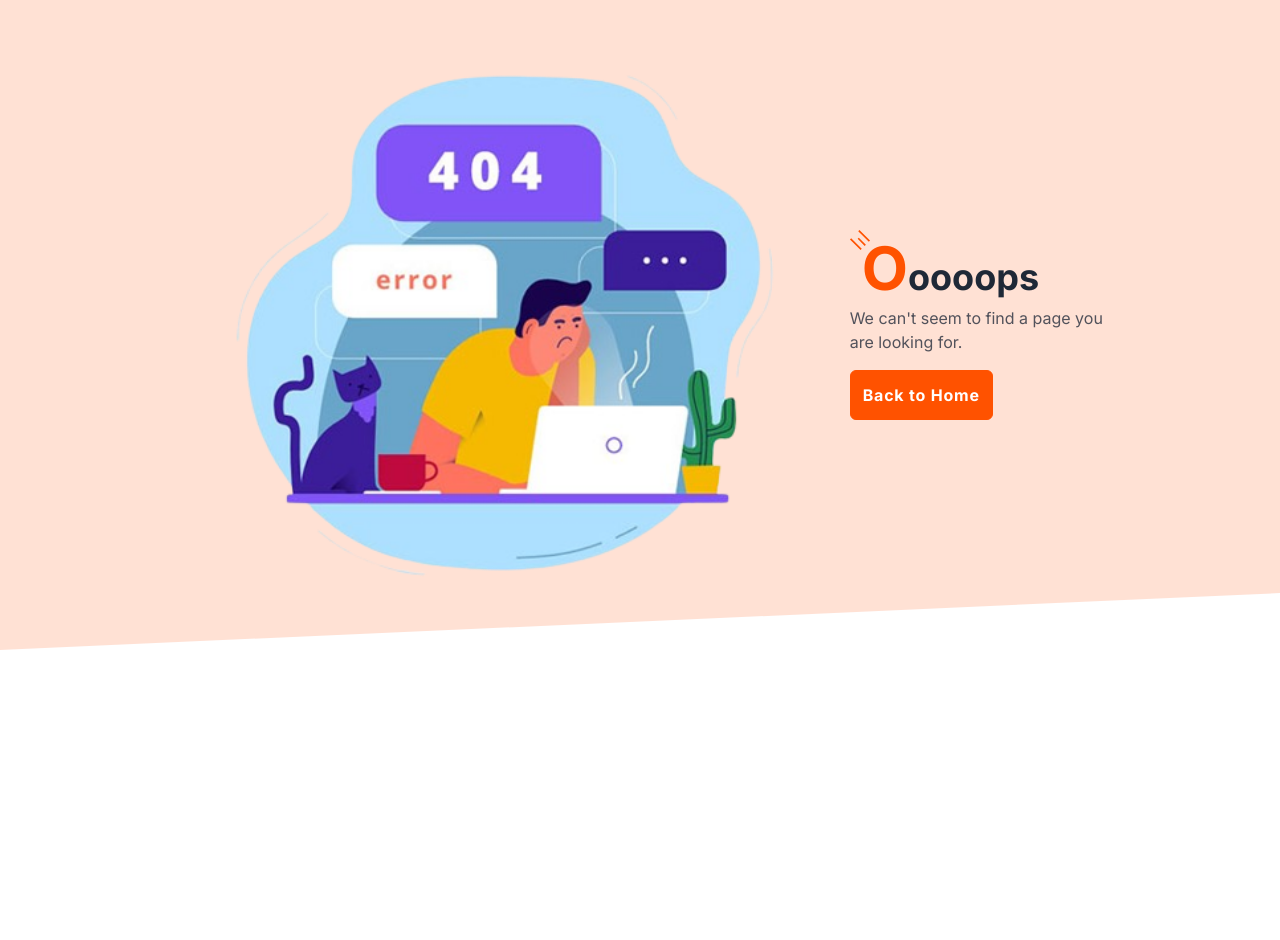
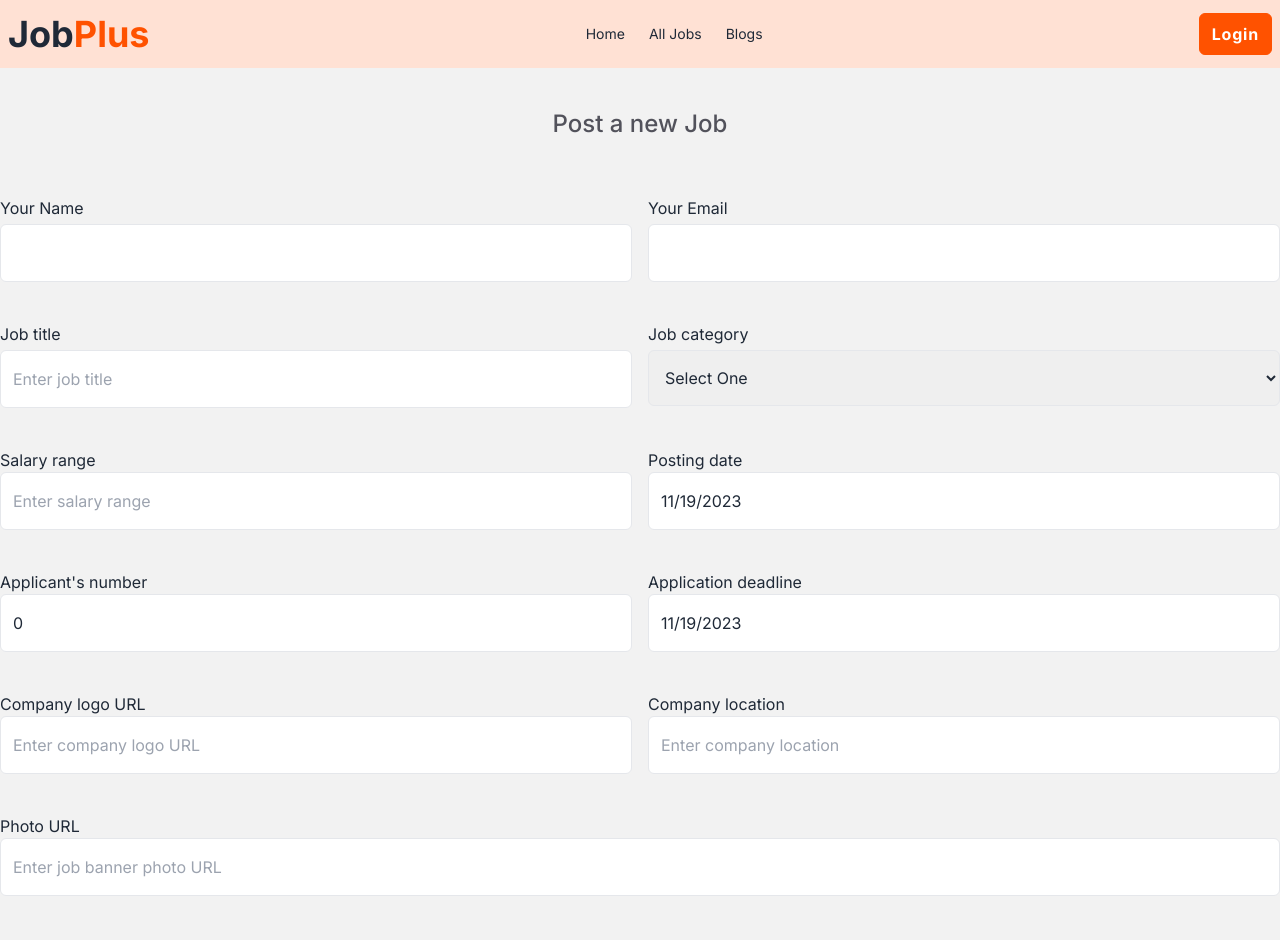
Before and after one commit to borhan98/JobPlus-client, a React (Vite) app: page /addjob in a window 1280 px wide. Shown: the top 940 px of the page. Before the commit the page ends 800 px from the top, so only its background shows below. Built offline with nearby package versions, Linux system fonts and the light colour scheme; no server answers.

Commit message:
Add a Job page added

```diff
--- a/package.json
+++ b/package.json
@@ -16,6 +16,7 @@
     "match-sorter": "^6.3.1",
     "prop-types": "^15.8.1",
     "react": "^18.2.0",
+    "react-datepicker": "^4.21.0",
     "react-dom": "^18.2.0",
     "react-hot-toast": "^2.4.1",
     "react-icons": "^4.12.0",
--- /dev/null
+++ b/src/Pages/AddJob.jsx
@@ -0,0 +1,197 @@
+import useAuth from "../Hooks/useAuth";
+import { useState } from "react";
+import DatePicker from "react-datepicker";
+import "react-datepicker/dist/react-datepicker.css";
+
+const AddJob = () => {
+  const [startDate, setStartDate] = useState(new Date());
+  const { user } = useAuth();
+
+  return (
+    <div className="bg-base-200">
+      <div className="container mx-auto">
+        <div className="text-center max-w-xl mx-auto mb-14 pt-10">
+          <h3 className="text-2xl font-medium text-zinc-600 mb-4">
+            Post a new Job
+          </h3>
+        </div>
+        <form className="space-y-10">
+          {/* Row 1 */}
+          <div className="grid grid-cols-1 md:grid-cols-2 gap-4">
+            <div className="space-y-1">
+              <label htmlFor="email">Your Name</label>
+              <input
+                type="text"
+                name="name"
+                defaultValue={user?.displayName}
+                className="border pl-3 py-4 rounded-md focus:outline-none focus:shadow-md w-full bg-base-100"
+                required
+                id="email"
+                disabled
+              />
+            </div>
+            <div className="space-y-1">
+              <label htmlFor="email">Your Email</label>
+              <input
+                type="email"
+                name="email"
+                defaultValue={user?.email}
+                className="border pl-3 py-4 rounded-md focus:outline-none focus:shadow-md w-full bg-base-100"
+                required
+                id="email"
+                disabled
+              />
+            </div>
+          </div>
+          {/* Row 2 */}
+          <div className="grid grid-cols-1 md:grid-cols-2 gap-4">
+            <div className="space-y-1">
+              <label htmlFor="email">Job title</label>
+              <input
+                type="text"
+                name="title"
+                placeholder="Enter job title"
+                className="border pl-3 py-4 rounded-md focus:outline-none focus:shadow-md w-full"
+                required
+                id="email"
+              />
+            </div>
+            <div className="space-y-1">
+              <label htmlFor="email">Job category</label>
+              <select
+                className="border pl-3 py-4 rounded-md focus:outline-none focus:shadow-md w-full"
+                id="email"
+                name="category"
+              >
+                <option value="">Select One</option>
+                <option value="on-site">On-site</option>
+                <option value="remote">Remote</option>
+                <option value="hybrid">Hybrid</option>
+                <option value="part-time">Part Time</option>
+              </select>
+            </div>
+          </div>
+          {/* Row 3 */}
+          <div className="grid grid-cols-1 md:grid-cols-2 gap-4">
+            <div>
+              <label htmlFor="email">Salary range</label>
+              <input
+                type="text"
+                name="salary"
+                placeholder="Enter salary range"
+                className="border pl-3 py-4 rounded-md focus:outline-none focus:shadow-md w-full"
+                required
+                id="email"
+              />
+            </div>
+            <div>
+              <label htmlFor="email">Posting date</label>
+              <input
+                type="text"
+                name="postingDate"
+                defaultValue={new Date().toLocaleDateString()}
+                className="border pl-3 py-4 rounded-md focus:outline-none focus:shadow-md w-full"
+                required
+                id="email"
+              />
+            </div>
+          </div>
+          {/* Row 4 */}
+          <div className="grid grid-cols-1 md:grid-cols-2 gap-4">
+            <div>
+              <label htmlFor="email">Applicant&#39;s number</label>
+              <input
+                type="text"
+                name="applied"
+                defaultValue={0}
+                className="border pl-3 py-4 rounded-md focus:outline-none focus:shadow-md w-full"
+                required
+                id="email"
+              />
+            </div>
+            <div className="flex flex-col">
+            <label htmlFor="email">Application deadline</label>
+              <DatePicker
+                className="border pl-3 py-4 rounded-md focus:outline-none focus:shadow-md w-full"
+                selected={startDate}
+                onChange={(date) => setStartDate(date)}
+              />
+
+              {/* <label htmlFor="email">Application deadline</label>
+              <input
+                type="date"
+                name="deadline"
+                placeholder="Enter your email"
+                className="border pl-3 py-4 rounded-md focus:outline-none focus:shadow-md w-full"
+                required
+                id="email"
+              /> */}
+            </div>
+          </div>
+          {/* Row 5 */}
+          <div className="grid grid-cols-1 md:grid-cols-2 gap-4">
+            <div>
+              <label htmlFor="company_logo">Company logo URL</label>
+              <input
+                type="text"
+                name="conpany_logo"
+                placeholder="Enter company logo URL"
+                className="border pl-3 py-4 rounded-md focus:outline-none focus:shadow-md w-full"
+                id="company_logo"
+              />
+            </div>
+            <div>
+              <label htmlFor="location">Company location</label>
+              <input
+                type="text"
+                name="location"
+                placeholder="Enter company location"
+                className="border pl-3 py-4 rounded-md focus:outline-none focus:shadow-md w-full"
+                required
+                id="location"
+              />
+            </div>
+          </div>
+          <div>
+            <label htmlFor="email">Photo URL</label>
+            <input
+              type="text"
+              name="photo"
+              placeholder="Enter job banner photo URL"
+              className="border pl-3 py-4 rounded-md focus:outline-none focus:shadow-md w-full"
+              required
+              id="email"
+            />
+          </div>
+          <div>
+            <label htmlFor="description">Job description</label>
+            <textarea
+              name="description"
+              placeholder="Enter job description"
+              className="border pl-3 py-4 rounded-md focus:outline-none focus:shadow-md w-full"
+              id="description"
+              cols="30"
+              rows="5"
+            ></textarea>
+          </div>
+          <div>
+            <label htmlFor="description">Responsibilities</label>
+            <textarea
+              name="responsibilities"
+              placeholder="Enter job responsibilities"
+              className="border pl-3 py-4 rounded-md focus:outline-none focus:shadow-md w-full bg-base-200"
+              id="description"
+              cols="30"
+              rows="5"
+            ></textarea>
+          </div>
+          <button className="bg-[#FF5200] py-2 px-3 w-full rounded-md text-white font-bold tracking-wider border border-[#FF5200] duration-300 hover:bg-transparent hover:text-zinc-600">
+            Add Now
+          </button>
+        </form>
+      </div>
+    </div>
+  );
+};
+
+export default AddJob;
--- a/src/Pages/AllJobs.jsx
+++ b/src/Pages/AllJobs.jsx
@@ -8,6 +8,18 @@ const AllJobs = () => {
   const [searchJob, setSearchJob] = useState("");
   const [searchValue, setSearchValue] = useState("");
   const axios = useAxios();
+
+  const plit = "2023-11-15";
+  const date = plit.split("-").join("/");
+  const currentDate = new Date().toLocaleDateString();
+//   console.log(currentDate);
+  const date1 = new Date(date);
+  const date2 = new Date(currentDate);
+//   if (date1 > date2) {
+//     console.log("date1 boro");
+//   } else {
+//     console.log("date2 boro");
+//   }
 
   useEffect(() => {
     axios.get("/jobs").then((data) => setJobs(data.data));
--- a/src/Routes/index.jsx
+++ b/src/Routes/index.jsx
@@ -7,6 +7,7 @@ import JobDetails from "../components/JobDetails";
 import Login from "../Pages/Login";
 import Register from "../Pages/Register";
 import PrivateRoute from "./PrivateRoute";
+import AddJob from "../Pages/AddJob";
 
 
 const routes = createBrowserRouter([
@@ -29,6 +30,10 @@ const routes = createBrowserRouter([
                 loader: ({params}) => fetch(`http://localhost:5000/jobs/${params.id}`)
             },
             {
+                path: "addjob",
+                element: <AddJob />
+            },
+            {
                 path: "login",
                 element: <Login />
             },
--- a/src/components/JobDetails.jsx
+++ b/src/components/JobDetails.jsx
@@ -3,16 +3,17 @@ import { CiLocationOn } from "react-icons/ci";
 import { RiHandbagFill, RiMoneyDollarCircleFill } from "react-icons/ri";
 import { FaUsers } from "react-icons/fa";
 import { MdLocationPin } from "react-icons/md";
+import defaultCompanyLogo from "../assets/images/logo2.png";
 
 const JobDetails = () => {
   const {
     image,
+    job_title,
     company_logo,
-    job_title,
     job_category,
     job_description,
+    deadline,
     responsibilities,
-    deadline,
     salary_range,
     total_applied,
     location,
@@ -32,14 +33,15 @@ const JobDetails = () => {
           <figure className="">
             <img
               className="w-28 h-28 p-4 bg-[#FFF] rounded-md"
-              src={company_logo}
+              src={company_logo ? company_logo : defaultCompanyLogo}
               alt="Company Logo"
             />
           </figure>
           <div className="text-white pr-4">
             <h3 className="text-2xl font-bold mb-2">{job_title}</h3>
             <span className="flex items-center gap-2 text-zinc-400">
-              <CiLocationOn className="text-xl" /> {location.city}, {location.country}
+              <CiLocationOn className="text-xl" />
+              {location ? location.city : ""},{location ? location.country : ""}
             </span>
           </div>
         </div>
@@ -47,9 +49,7 @@ const JobDetails = () => {
       {/* Job Details */}
       <div className="mt-6">
         <h3 className="text-2xl font-medium text-zinc-600 mb-4">Description</h3>
-        <p className="text-zinc-600">
-          {job_description}
-        </p>
+        <p className="text-zinc-600">{job_description}</p>
         <div className="grid grid-cols-1 md:grid-cols-4 gap-4 my-6">
           <div className="py-20 bg-base-200 rounded-md flex flex-col items-center justify-center">
             <div className="text-lg font-medium flex flex-col gap-2">
@@ -64,7 +64,10 @@ const JobDetails = () => {
               <span className="text-xl">
                 <MdLocationPin />
               </span>
-              <span>{location.city}, {location.country}</span>
+              <span>
+                {location ? location.city : ""},
+                {location ? location.country : ""}
+              </span>
             </div>
           </div>
           <div className="py-20 bg-base-200 rounded-md flex flex-col items-center justify-center">
@@ -88,9 +91,11 @@ const JobDetails = () => {
           Responsibilities
         </h3>
         <ul className="text-zinc-600 mb-4">
-            {
-                responsibilities.map((res, index) => <li key={index}>- {res}</li>)
-            }
+          {responsibilities ? (
+            responsibilities.map((res, index) => <li key={index}>- {res}</li>)
+          ) : (
+            <li>-Author didn&#39;t add any responsibilities</li>
+          )}
         </ul>
         <div className="flex gap-4 items-center">
           <div className="text-zinc-600">
```
Also changed, not shown: 1 other file (tests, documents, lock files or other folders).
